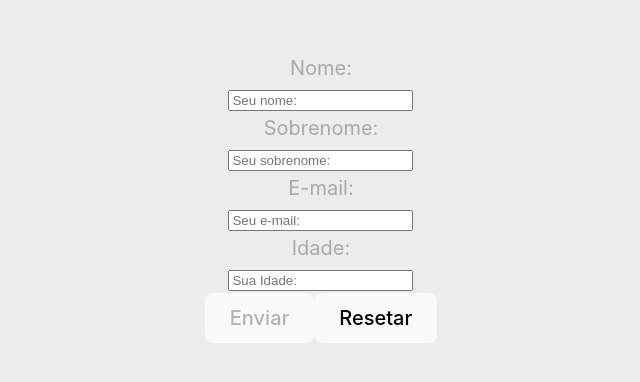
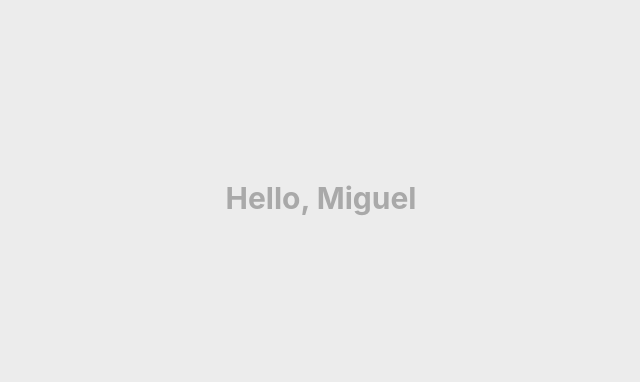
Before and after one commit to MiguelCSVanzela/react-challenges, a React (Vite) app in the folder App/: page / in a window 1280 px wide. Shown: the part 202-584 px from the top of the page, without its empty margins (319-959 px from the left). Built offline with nearby package versions, Linux system fonts and the light colour scheme.

Commit message:
Challenge create the first set of test with RTK

```diff
--- /dev/null
+++ b/App/setupJest.js
@@ -0,0 +1 @@
+global.fetch = require("jest-fetch-mock");
--- a/App/src/App.jsx
+++ b/App/src/App.jsx
@@ -10,6 +10,7 @@ import TaskList from "./components/statemanagement/TaskList";
 import postStore from "./context/posts/store";
 import PostList from "./components/statemanagement/PostList";
 import MyForm from "./components/statemanagement/MyForm";
+import Greeting from "./components/testes/Greeting";
 function App() {
   return (
     // <Provider store={store}>
@@ -23,7 +24,8 @@ function App() {
     // <Provider store={postStore}>
     //   <PostList />
     // </Provider>
-    <MyForm />
+    // <MyForm />
+    <Greeting name="Miguel" />
   );
 }
 
--- /dev/null
+++ b/App/src/components/testes/Greeting.jsx
@@ -0,0 +1,11 @@
+import React from "react";
+
+const Greeting = ({ name }) => {
+  return (
+    <div>
+      <h2>Hello, {name}</h2>
+    </div>
+  );
+};
+
+export default Greeting;
```
Also changed, not shown: App/package.json (+39 -2 lines), 2 other files (tests, documents, lock files or other folders).
